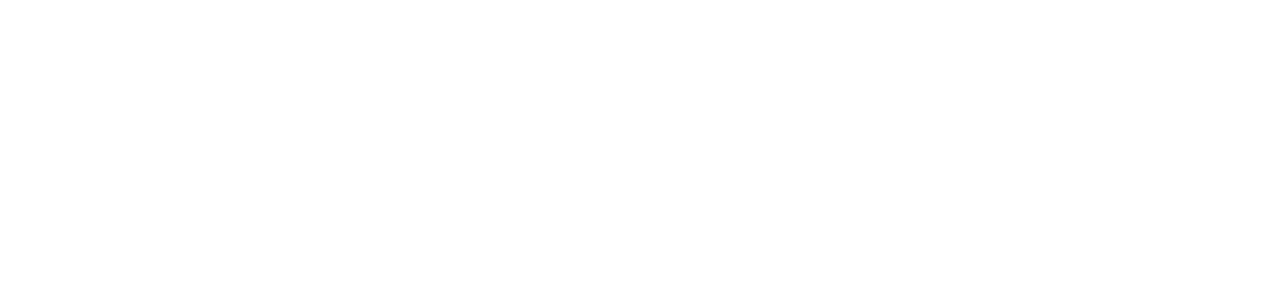
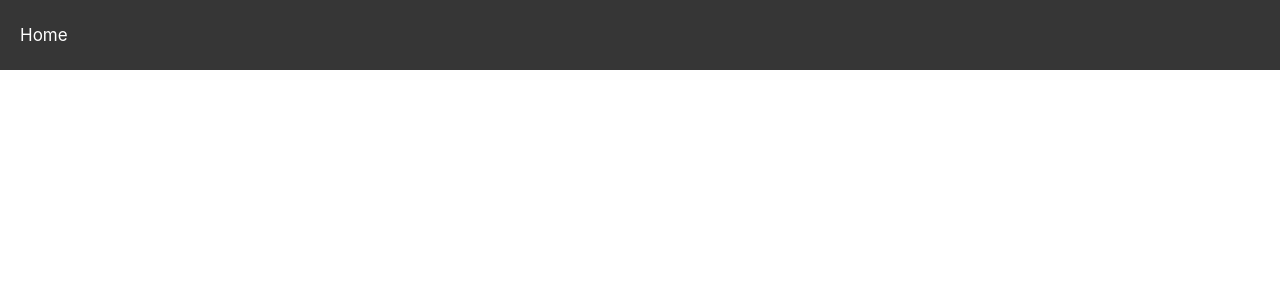
Before and after one commit to uliaka/news-app, a React (Create React App) app: page /profile in a window 1280 px wide. Shown: the top 300 px of the page. Built offline with nearby package versions, Linux system fonts and the light colour scheme.

Commit message:
creted top nav bar

```diff
--- a/src/components/logout/logout.js
+++ b/src/components/logout/logout.js
@@ -3,22 +3,18 @@
 import styled from 'styled-components';
 import Types from '../../redux/types';
 
-const LogoutContainer = styled.form`
-  text-align: center;
-  padding: 20px;
-  width: 100px;
-  height: 50px;
-  display: block
-`
 const LogoutButton = styled.div`
-  margin: 20px;
   border-radius: 15px;
-  padding: 10px;
-  text-align: center;
+  padding: 10px 20px;
+  display: flex;
+  align-items: center;
   font-size: 15px;
-  line-height: 20px;
   background: #A287DB;
   color: white;
+  @media(max-width: 414px) {
+    padding: 5px 10px;
+    font-size: 12px;
+  }
 `
 const Logout = () => {
   const [logout, setlogout] = useState(false);
@@ -28,9 +24,7 @@
     dispatch({ type: Types.IS_AUTHENTICATED, payload: false })
   }
   return (
-    <LogoutContainer>
-      <LogoutButton onClick={(e) => setlogout(true)}>Log out</LogoutButton>
-    </LogoutContainer>
+    <LogoutButton onClick={(e) => setlogout(true)}>Log out</LogoutButton>
   );
 }
 
--- /dev/null
+++ b/src/components/topNavBar/NavBar.js
@@ -0,0 +1,72 @@
+import React from 'react';
+import styled from 'styled-components';
+import { useSelector } from 'react-redux';
+import Logout from '../logout/logout'
+
+const NavBarContainer = styled.div`
+  padding: 20px;
+  flex: 1;
+  height: 30px;
+  display: flex;
+  justify-content: space-between;
+  align-items: center;
+  background-color: #363636;
+  color: white;
+`
+
+const Home = styled.div`
+  height: 20px;
+  font-size: 17px;
+  flex: 1;
+`
+
+const ProfileContainer = styled.div`
+  display: flex;
+  justify-content: space-between;
+  align-items: center;
+  flex: 1;
+  @media(max-width: 714px) {
+    flex: 3;
+  }
+  @media(max-width: 714px) {
+    font-size: 12px;
+  }
+`
+
+const Profile = styled.div`
+  height: 20px;
+  font-size: 17px;
+  cursor: pointer;
+`
+const HelloMessage = styled.div`
+  height: 20px;
+  font-size: 17px;
+  margin-right: 10px;
+  @media(max-width: 384px) {
+    display: none;
+  }
+`
+
+const NavBar = () => {
+  const isAuthenticated = useSelector(state => state.isAuthenticated)
+  return (
+    <NavBarContainer>
+      <Home>
+        Home
+      </Home>
+      {isAuthenticated &&
+        <ProfileContainer>
+          <HelloMessage>
+            Hello, usename !
+          </HelloMessage>
+          <Profile>
+            Profile
+        </Profile>
+        <Logout/>
+        </ProfileContainer>
+      }
+    </NavBarContainer >
+  )
+}
+
+export default NavBar;
--- a/src/index.js
+++ b/src/index.js
@@ -9,10 +9,12 @@
 import Login from '../src/components/login/Login';
 import NewListPage from '../src/pages/newsListPage';
 import PrivateRoute from '../src/components/privateRoute/privateRoute';
+import TopNAvBar from '../src/components/topNavBar/NavBar';
 
 function RouterComponent() {
   return (
     <Provider store={store}>
+      <TopNAvBar/>
       <Router>
         <Switch>
           <Route exact path='/' component={App} />
--- a/src/pages/newsListPage.js
+++ b/src/pages/newsListPage.js
@@ -2,14 +2,12 @@
 import NewsList from '../components/news/newsList'
 import useFetchData from './useFetchData';
 import Spinner from '../components/spinner/spinner';
-import Logout from '../components/logout/logout'
 
 const NewsListPage = () => {
   const [result, loading, error] = useFetchData();
   const items = (result && result.articles) || [];
   return (
     <>
-      <Logout/>
       <NewsList items={items} />
       {loading && <Spinner />}
     </>
```
Also changed, not shown: src/redux/store.js (+5 -5 lines), src/components/privateRoute/privateRoute.js (line endings or trailing spaces).
